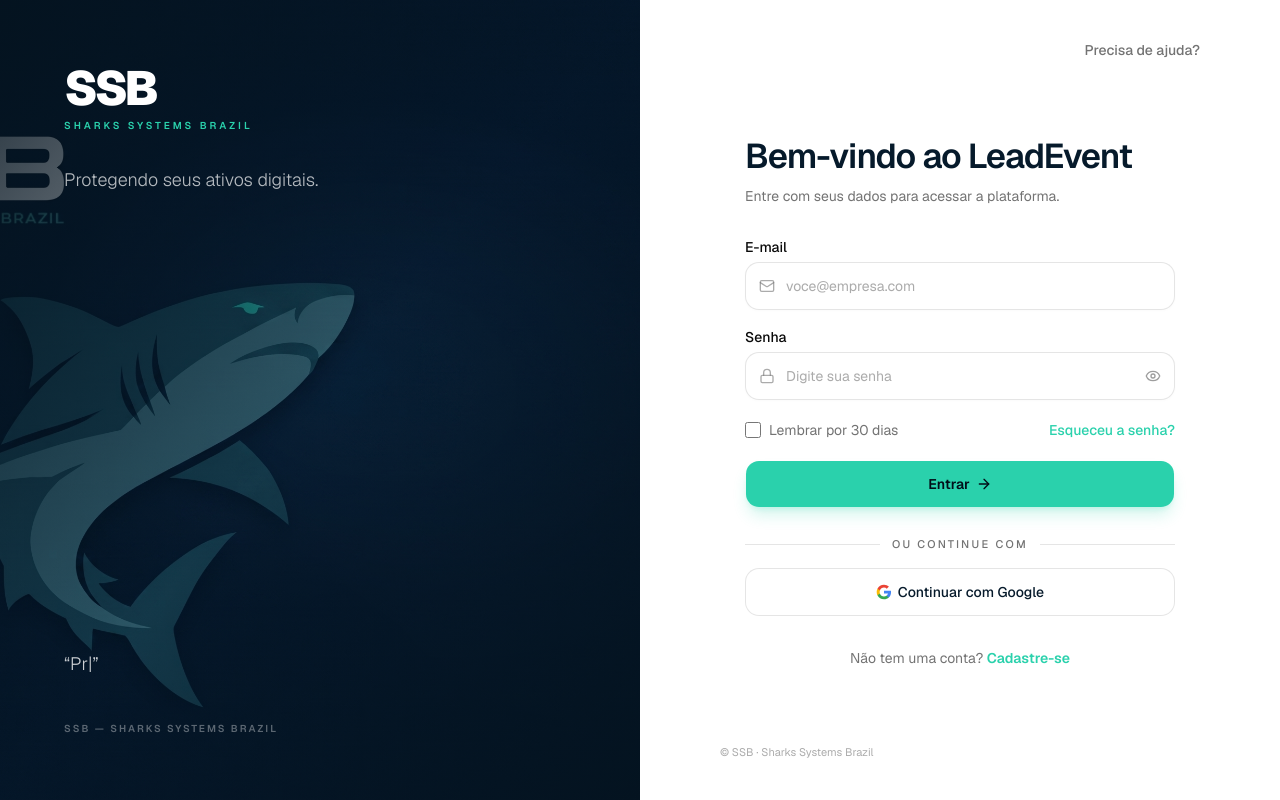
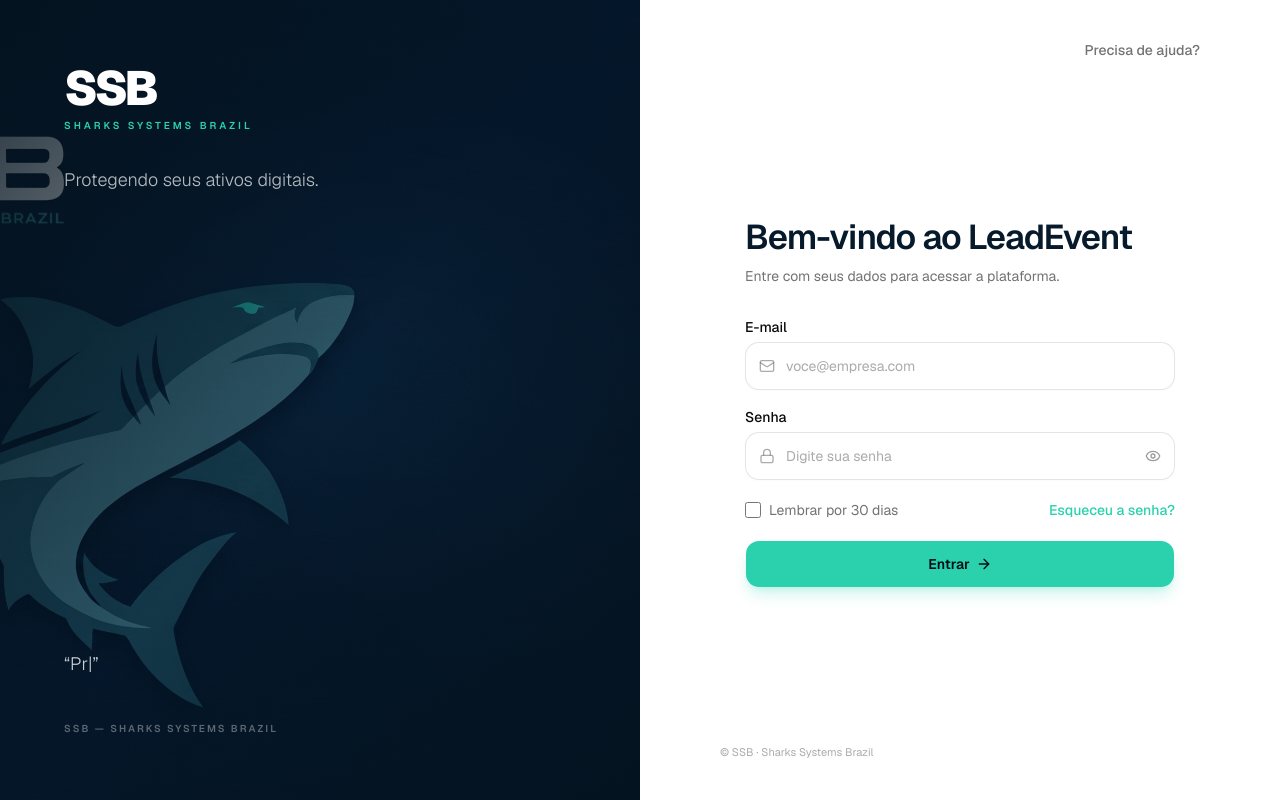
Before and after one commit to sharks-systems-br/LeadEvent, a Next.js app in the folder frontend/: page /login in a window 1280 px wide. Built offline with nearby package versions, Linux system fonts and the light colour scheme.

Commit message:
refactor: simplifica login para entrar direto no painel

```diff
--- a/frontend/src/app/login/page.tsx
+++ b/frontend/src/app/login/page.tsx
@@ -1,5 +1,5 @@
 import type { Metadata } from "next";
-import { AuthUI } from "@/components/ui/auth-ui";
+import { LoginView } from "@/components/auth/login-view";
 
 export const metadata: Metadata = {
   title: "Entrar — LeadEvent",
@@ -8,5 +8,5 @@ export const metadata: Metadata = {
 };
 
 export default function LoginPage() {
-  return <AuthUI />;
+  return <LoginView />;
 }
--- /dev/null
+++ b/frontend/src/components/auth/login-view.tsx
@@ -0,0 +1,10 @@
+"use client";
+
+import { useRouter } from "next/navigation";
+import { AuthUI } from "@/components/ui/auth-ui";
+
+export function LoginView() {
+  const router = useRouter();
+
+  return <AuthUI onSignIn={() => router.push("/dashboard")} />;
+}
--- a/frontend/src/components/ui/auth-ui.tsx
+++ b/frontend/src/components/ui/auth-ui.tsx
@@ -2,8 +2,8 @@
 
 import Image from "next/image";
 import Link from "next/link";
-import { useId, useState, type FormEvent } from "react";
-import { ArrowRight, Mail, User } from "lucide-react";
+import { useId, type FormEvent } from "react";
+import { ArrowRight, Mail } from "lucide-react";
 import { Button } from "@/components/ui/button";
 import { Input } from "@/components/ui/input";
 import { Label } from "@/components/ui/label";
@@ -15,12 +15,6 @@ export interface SignInValues {
   email: string;
   password: string;
   remember: boolean;
-}
-
-export interface SignUpValues {
-  name: string;
-  email: string;
-  password: string;
 }
 
 export interface AuthContent {
@@ -36,10 +30,7 @@ export interface AuthContent {
 
 export interface AuthUIProps {
   signInContent?: AuthContent;
-  signUpContent?: AuthContent;
   onSignIn?: (values: SignInValues) => void;
-  onSignUp?: (values: SignUpValues) => void;
-  onGoogle?: () => void;
   onForgotPassword?: () => void;
 }
 
@@ -63,29 +54,6 @@ function resolveContent(content?: AuthContent) {
     image: { ...defaultAuthContent.image, ...content?.image },
     quote: { ...defaultAuthContent.quote, ...content?.quote },
   };
-}
-
-function GoogleIcon() {
-  return (
-    <svg aria-hidden="true" viewBox="0 0 24 24" className="size-4">
-      <path
-        fill="#4285F4"
-        d="M22.56 12.25c0-.78-.07-1.53-.2-2.25H12v4.26h5.92a5.06 5.06 0 0 1-2.21 3.31v2.77h3.57c2.08-1.92 3.28-4.74 3.28-8.09z"
-      />
-      <path
-        fill="#34A853"
-        d="M12 23c2.97 0 5.46-.98 7.28-2.66l-3.57-2.77c-.98.66-2.23 1.06-3.71 1.06-2.86 0-5.29-1.93-6.16-4.53H2.18v2.84A11 11 0 0 0 12 23z"
-      />
-      <path
-        fill="#FBBC05"
-        d="M5.84 14.1A6.6 6.6 0 0 1 5.49 12c0-.73.13-1.43.35-2.09V7.07H2.18A11 11 0 0 0 1 12c0 1.78.43 3.45 1.18 4.93l3.66-2.84z"
-      />
-      <path
-        fill="#EA4335"
-        d="M12 5.38c1.62 0 3.06.56 4.21 1.64l3.15-3.15A10.6 10.6 0 0 0 12 1 11 11 0 0 0 2.18 7.07l3.66 2.84C6.71 7.31 9.14 5.38 12 5.38z"
-      />
-    </svg>
-  );
 }
 
 function Brand({
@@ -210,159 +178,12 @@ function SignInForm({
   );
 }
 
-function SignUpForm({
-  onSubmit,
-}: {
-  onSubmit?: (values: SignUpValues) => void;
-}) {
-  const nameId = useId();
-  const emailId = useId();
-
-  function handleSubmit(event: FormEvent<HTMLFormElement>) {
-    event.preventDefault();
-
-    const data = new FormData(event.currentTarget);
-    onSubmit?.({
-      name: String(data.get("name") ?? ""),
-      email: String(data.get("email") ?? ""),
-      password: String(data.get("password") ?? ""),
-    });
-  }
-
-  return (
-    <form onSubmit={handleSubmit} autoComplete="on">
-      <div>
-        <h1 className="text-3xl font-semibold tracking-[-0.03em] text-[#061a2b] sm:text-[2.15rem]">
-          Crie sua conta
-        </h1>
-        <p className="mt-2 text-sm leading-relaxed text-muted-foreground">
-          Preencha seus dados para começar.
-        </p>
-      </div>
-
-      <div className="mt-8 grid gap-5">
-        <div className="grid gap-2">
-          <Label htmlFor={nameId}>Nome completo</Label>
-          <div className="relative">
-            <User
-              aria-hidden="true"
-              className="pointer-events-none absolute left-3.5 top-1/2 size-4 -translate-y-1/2 text-muted-foreground/60"
-            />
-            <Input
-              id={nameId}
-              name="name"
-              placeholder="Seu nome"
-              autoComplete="name"
-              className="pl-10"
-              required
-            />
-          </div>
-        </div>
-
-        <div className="grid gap-2">
-          <Label htmlFor={emailId}>E-mail</Label>
-          <div className="relative">
-            <Mail
-              aria-hidden="true"
-              className="pointer-events-none absolute left-3.5 top-1/2 size-4 -translate-y-1/2 text-muted-foreground/60"
-            />
-            <Input
-              id={emailId}
-              name="email"
-              type="email"
-              placeholder="voce@empresa.com"
-              autoComplete="email"
-              className="pl-10"
-              required
-            />
-          </div>
-        </div>
-
-        <PasswordInput
-          name="password"
-          label="Senha"
-          placeholder="Crie uma senha"
-          autoComplete="new-password"
-          minLength={8}
-          required
-        />
-
-        <Button
-          type="submit"
-          className="h-12 w-full rounded-xl bg-brand text-sm font-semibold text-brand-foreground shadow-lg shadow-brand/20 transition-colors hover:bg-brand/90"
-        >
-          Criar conta
-          <ArrowRight aria-hidden="true" className="size-4" />
-        </Button>
-      </div>
-    </form>
-  );
-}
-
-function AuthFormContainer({
-  isSignIn,
-  onToggle,
-  onSignIn,
-  onSignUp,
-  onGoogle,
-  onForgotPassword,
-}: {
-  isSignIn: boolean;
-  onToggle: () => void;
-  onSignIn?: (values: SignInValues) => void;
-  onSignUp?: (values: SignUpValues) => void;
-  onGoogle?: () => void;
-  onForgotPassword?: () => void;
-}) {
-  return (
-    <div className="w-full">
-      {isSignIn ? (
-        <SignInForm onSubmit={onSignIn} onForgotPassword={onForgotPassword} />
-      ) : (
-        <SignUpForm onSubmit={onSignUp} />
-      )}
-
-      <div className="mt-7">
-        <div className="relative text-center text-[11px] font-medium uppercase tracking-[0.2em] text-muted-foreground after:absolute after:inset-0 after:top-1/2 after:z-0 after:flex after:items-center after:border-t after:border-black/10">
-          <span className="relative z-10 bg-white px-3">ou continue com</span>
-        </div>
-
-        <Button
-          type="button"
-          variant="outline"
-          onClick={onGoogle}
-          className="mt-4 h-12 w-full rounded-xl border-black/10 bg-white text-sm font-medium text-[#061a2b] hover:bg-neutral-50"
-        >
-          <GoogleIcon />
-          Continuar com Google
-        </Button>
-      </div>
-
-      <p className="mt-8 text-center text-sm text-muted-foreground">
-        {isSignIn ? "Não tem uma conta?" : "Já tem uma conta?"}{" "}
-        <button
-          type="button"
-          onClick={onToggle}
-          className="font-semibold text-brand transition-colors hover:text-brand/80 hover:underline"
-        >
-          {isSignIn ? "Cadastre-se" : "Entrar"}
-        </button>
-      </p>
-    </div>
-  );
-}
-
 export function AuthUI({
   signInContent,
-  signUpContent,
   onSignIn,
-  onSignUp,
-  onGoogle,
   onForgotPassword,
 }: AuthUIProps) {
-  const [isSignIn, setIsSignIn] = useState(true);
-
-  const content = resolveContent(isSignIn ? signInContent : signUpContent);
+  const content = resolveContent(signInContent);
 
   return (
     <main className="grid min-h-[100dvh] w-full bg-white lg:grid-cols-2">
@@ -429,13 +250,9 @@ export function AuthUI({
 
         <div className="flex flex-1 items-center justify-center py-8 sm:py-10">
           <div className="w-full max-w-[430px]">
-            <div key={isSignIn ? "sign-in" : "sign-up"} className="animate-element">
-              <AuthFormContainer
-                isSignIn={isSignIn}
-                onToggle={() => setIsSignIn((value) => !value)}
-                onSignIn={onSignIn}
-                onSignUp={onSignUp}
-                onGoogle={onGoogle}
+            <div className="animate-element">
+              <SignInForm
+                onSubmit={onSignIn}
                 onForgotPassword={onForgotPassword}
               />
             </div>
```
